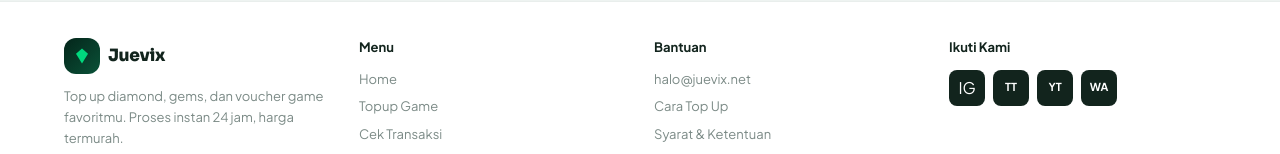
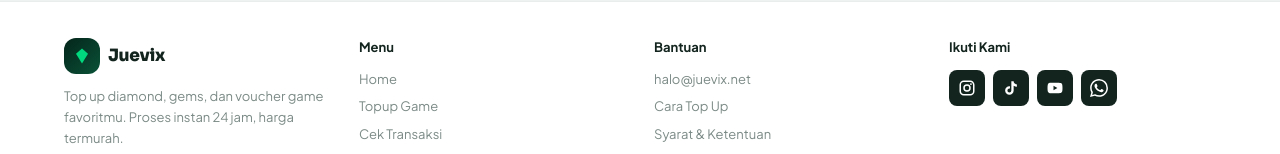
Before and after one commit to ersetdigital-sudo/-Juevix, a Next.js app: page /pembayaran in a window 1280 px wide. Shown: the part 299-453 px from the top of the page. Built offline with nearby package versions, Linux system fonts and the light colour scheme.

Commit message:
feat: footer social icons — use official SVG icons for IG, TikTok, YT, WA

```diff
--- a/src/components/Footer.tsx
+++ b/src/components/Footer.tsx
@@ -98,33 +98,25 @@ export function Footer() {
         <div>
           <h4 className="font-bold text-[13px] mb-3">Ikuti Kami</h4>
           <div className="flex gap-2">
-            <a
-              href="#"
-              className="w-9 h-9 rounded-lg grid place-items-center text-white"
-              style={{ background: "#12241d" }}
-            >
-              IG
+            <a href="#" className="w-9 h-9 rounded-lg grid place-items-center text-white hover:opacity-80 transition-opacity" style={{ background: "#12241d" }}>
+              <svg width="18" height="18" viewBox="0 0 24 24" fill="none">
+                <path d="M7.8 2h8.4C19.4 2 22 4.6 22 7.8v8.4a5.8 5.8 0 0 1-5.8 5.8H7.8C4.6 22 2 19.4 2 16.2V7.8A5.8 5.8 0 0 1 7.8 2m-.2 2A3.6 3.6 0 0 0 4 7.6v8.8C4 18.39 5.61 20 7.6 20h8.8a3.6 3.6 0 0 0 3.6-3.6V7.6C20 5.61 18.39 4 16.4 4H7.6m9.65 1.5a1.25 1.25 0 0 1 1.25 1.25A1.25 1.25 0 0 1 17.25 8 1.25 1.25 0 0 1 16 6.75a1.25 1.25 0 0 1 1.25-1.25M12 7a5 5 0 0 1 5 5 5 5 0 0 1-5 5 5 5 0 0 1-5-5 5 5 0 0 1 5-5m0 2a3 3 0 0 0-3 3 3 3 0 0 0 3 3 3 3 0 0 0 3-3 3 3 0 0 0-3-3Z" fill="currentColor"/>
+              </svg>
             </a>
-            <a
-              href="#"
-              className="w-9 h-9 rounded-lg grid place-items-center text-white text-[11px] font-bold"
-              style={{ background: "#12241d" }}
-            >
-              TT
+            <a href="#" className="w-9 h-9 rounded-lg grid place-items-center text-white hover:opacity-80 transition-opacity" style={{ background: "#12241d" }}>
+              <svg width="18" height="18" viewBox="0 0 24 24" fill="currentColor">
+                <path d="M16.6 5.82s.51.5 0 0A4.278 4.278 0 0 1 15.54 3h-3.09v12.4a2.592 2.592 0 0 1-2.59 2.5c-1.42 0-2.6-1.16-2.6-2.6 0-1.72 1.66-3.01 3.37-2.48V9.66c-3.45-.46-6.47 2.22-6.47 5.64 0 3.33 2.76 5.7 5.69 5.7 3.14 0 5.69-2.55 5.69-5.7V9.01a7.35 7.35 0 0 0 4.3 1.38V7.3s-1.88.09-3.24-1.48Z"/>
+              </svg>
             </a>
-            <a
-              href="#"
-              className="w-9 h-9 rounded-lg grid place-items-center text-white text-[11px] font-bold"
-              style={{ background: "#12241d" }}
-            >
-              YT
+            <a href="#" className="w-9 h-9 rounded-lg grid place-items-center text-white hover:opacity-80 transition-opacity" style={{ background: "#12241d" }}>
+              <svg width="18" height="18" viewBox="0 0 24 24" fill="currentColor">
+                <path d="M10 15l5.19-3L10 9v6m11.56-7.83c.13.47.22 1.1.28 1.9.07.8.1 1.49.1 2.09L22 12c0 2.19-.16 3.8-.44 4.83-.25.9-.83 1.48-1.73 1.73-.47.13-1.33.22-2.65.28-1.3.07-2.49.1-3.59.1L12 19c-4.19 0-6.8-.16-7.83-.44-.9-.25-1.48-.83-1.73-1.73-.13-.47-.22-1.1-.28-1.9-.07-.8-.1-1.49-.1-2.09L2 12c0-2.19.16-3.8.44-4.83.25-.9.83-1.48 1.73-1.73.47-.13 1.33-.22 2.65-.28 1.3-.07 2.49-.1 3.59-.1L12 5c4.19 0 6.8.16 7.83.44.9.25 1.48.83 1.73 1.73Z"/>
+              </svg>
             </a>
-            <a
-              href="https://wa.me/6281234567890"
-              className="w-9 h-9 rounded-lg grid place-items-center text-white text-[11px] font-bold"
-              style={{ background: "#12241d" }}
-            >
-              WA
+            <a href="https://wa.me/6281234567890" className="w-9 h-9 rounded-lg grid place-items-center text-white hover:opacity-80 transition-opacity" style={{ background: "#12241d" }}>
+              <svg width="18" height="18" viewBox="0 0 24 24" fill="currentColor">
+                <path d="M17.472 14.382c-.297-.149-1.758-.867-2.03-.967-.273-.099-.471-.148-.67.15-.197.297-.767.966-.94 1.164-.173.199-.347.223-.644.075-.297-.15-1.255-.463-2.39-1.475-.883-.788-1.48-1.761-1.653-2.059-.173-.297-.018-.458.13-.606.134-.133.298-.347.446-.52.149-.174.198-.298.298-.497.099-.198.05-.371-.025-.52-.075-.149-.669-1.612-.916-2.207-.242-.579-.487-.5-.669-.51-.173-.008-.371-.01-.57-.01-.198 0-.52.074-.792.372-.272.297-1.04 1.016-1.04 2.479 0 1.462 1.065 2.875 1.213 3.074.149.198 2.096 3.2 5.077 4.487.709.306 1.262.489 1.694.625.712.227 1.36.195 1.871.118.571-.085 1.758-.719 2.006-1.413.248-.694.248-1.289.173-1.413-.074-.124-.272-.198-.57-.347m-5.421 7.403h-.004a9.87 9.87 0 01-5.031-1.378l-.361-.214-3.741.982.998-3.648-.235-.374a9.86 9.86 0 01-1.51-5.26c.001-5.45 4.436-9.884 9.888-9.884 2.64 0 5.122 1.03 6.988 2.898a9.825 9.825 0 012.893 6.994c-.003 5.45-4.437 9.884-9.885 9.884m8.413-18.297A11.815 11.815 0 0012.05 0C5.495 0 .16 5.335.157 11.892c0 2.096.547 4.142 1.588 5.945L.057 24l6.305-1.654a11.882 11.882 0 005.683 1.448h.005c6.554 0 11.89-5.335 11.893-11.893a11.821 11.821 0 00-3.48-8.413Z"/>
+              </svg>
             </a>
           </div>
         </div>
```
